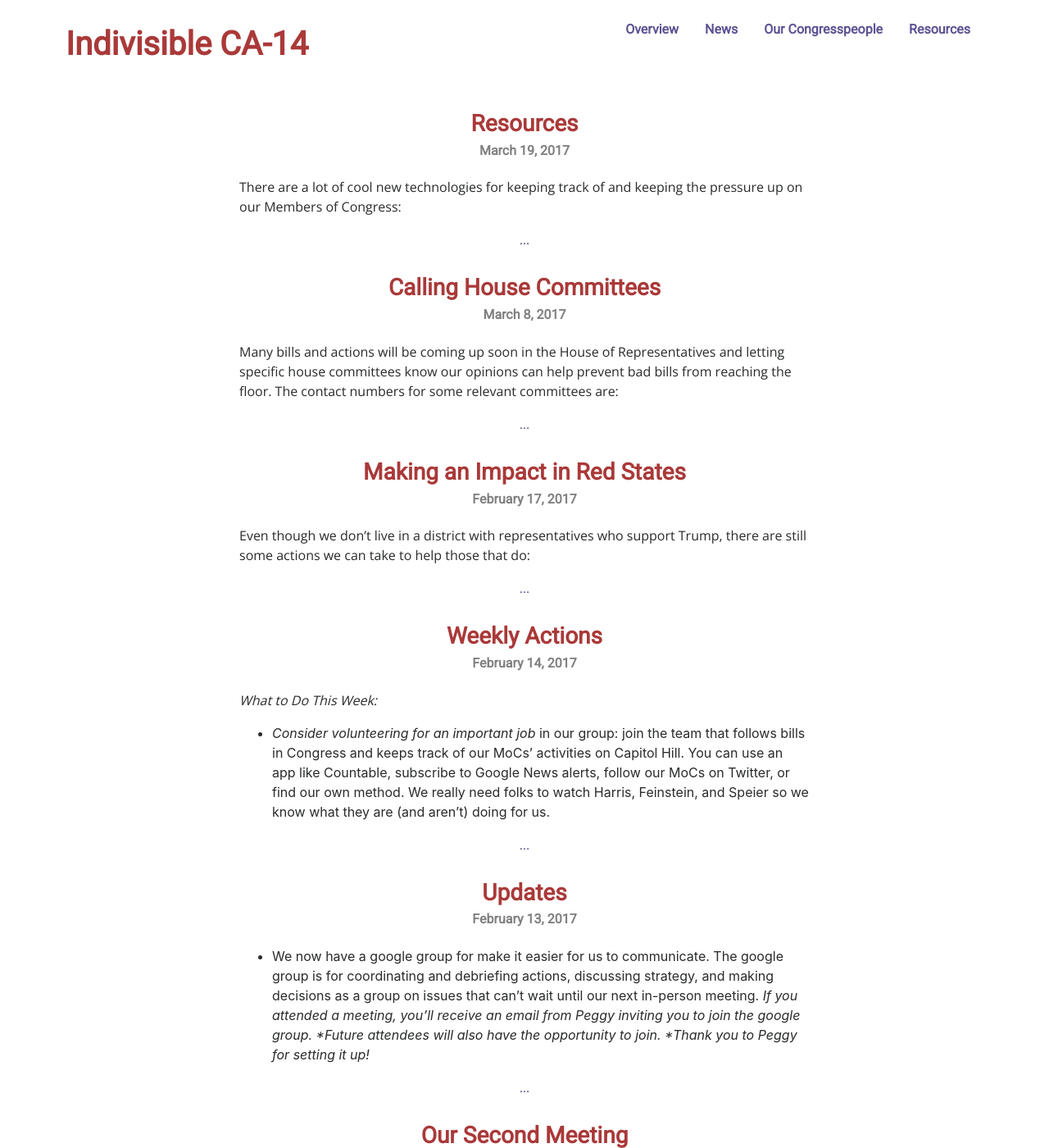
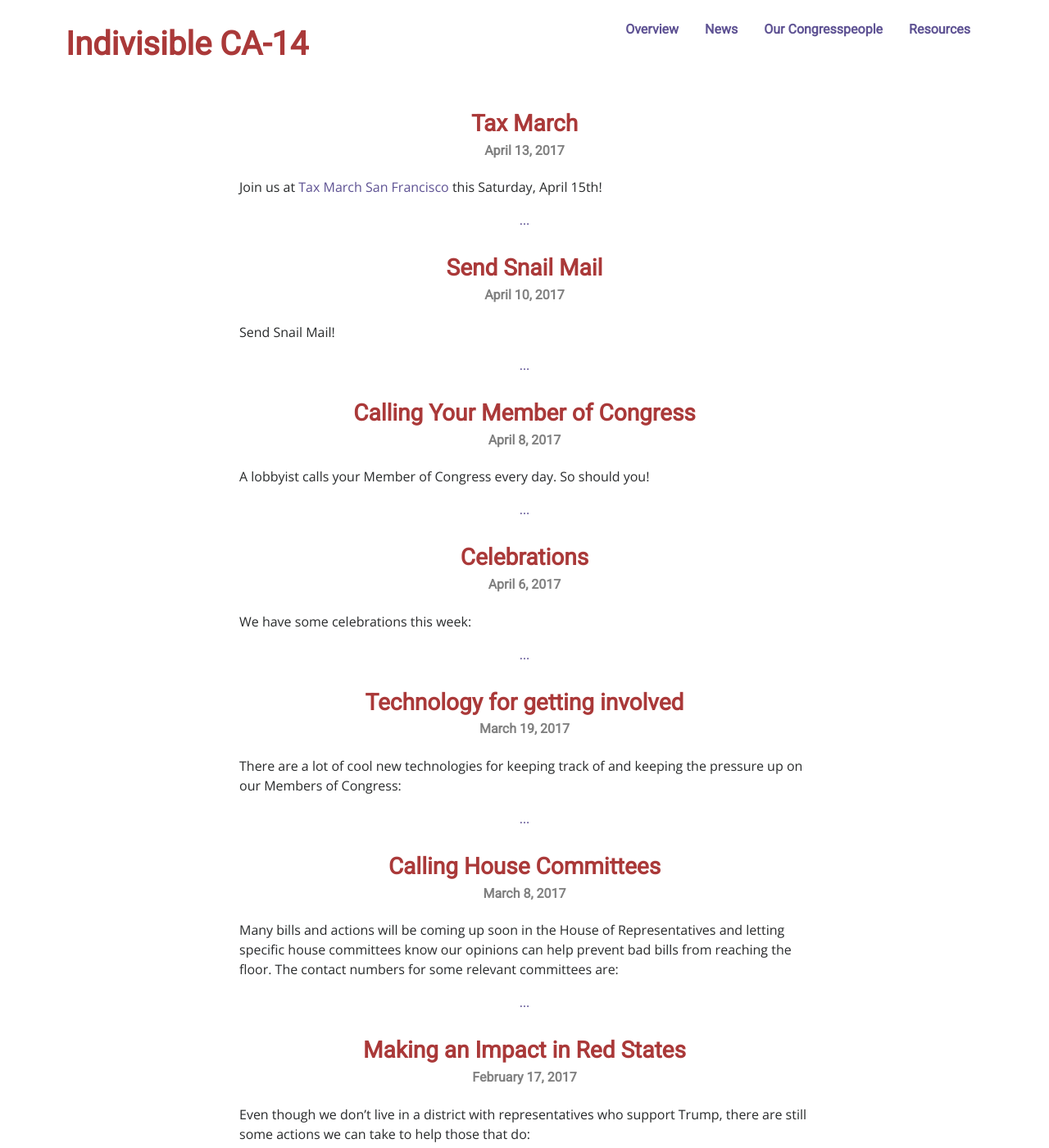
Before and after one commit to IndivisibleCA14/IndivisibleCA14.github.io, a Jekyll site: the page built from news.html, in a window 1280 px wide and 1400 px high. Shown: the whole window at 82% size. Built offline with Jekyll 4.4.1, drawn with Linux system fonts in a browser that asks for light colours; nearby versions of some CDN libraries; some of the changed lines change nothing that is shown.

Commit message:
Get caught up on posts

```diff
--- a/_posts/2017-03-19-resources.md
+++ b/_posts/2017-03-19-resources.md
@@ -1,3 +1,9 @@
+---
+layout: post
+title: Technology for getting involved
+date: 2017-03-19 12:00:00 -0800
+categories: action
+---
 There are a lot of cool new technologies for keeping track of and keeping the pressure up on our Members of Congress:
 
  - How to set up a [google news alert for your Member of Congress](https://support.google.com/websearch/answer/4815696?hl=en)
--- /dev/null
+++ b/_posts/2017-04-06-victories.md
@@ -0,0 +1,13 @@
+---
+layout: post
+title: Celebrations
+---
+We have some celebrations this week:
+
+ 1. [SB 54](http://www.cnn.com/2017/04/04/politics/california-sanctuary-state-bill-sb-54) (make California a sanctuary state), [SB 6](http://www.latimes.com/politics/essential/la-pol-ca-essential-politics-updates-legislative-package-to-protect-1491268486-htmlstory.html) (provides legal counsel to immigrants facing deportation), & SB 31 (bars California from taking part in any future Muslim registry) **all passed** the California State Senate. They now head to the State Assembly; [find out who your Assembly member is](http://findyourrep.legislature.ca.gov/).
+
+ 2. This past Sunday, folks from our group met with Congresswoman Jackie Speier, along with representatives from two other Indivisible groups (Indivisible SF and Indivisible Coastside). **We thanked her for her advocacy on healthcare, and we asked her to take a stronger stand on issues that matter to us, especially climate change, civil rights, and hate crimes.**
+
+You all made this happen! **This meeting was the direct result of our members' efforts**: your emails and letters, your attendance at her town halls, and your calls to her office. We hope it will be the first of many such meetings!
+
+Also this past weekend, our group had a table at Jackie Speier's "Take Back America" activist resource fair. Here are some photos!
--- /dev/null
+++ b/_posts/2017-04-08-call-congress.md
@@ -0,0 +1,10 @@
+---
+layout: post
+title: Calling Your Member of Congress
+categories: action
+---
+A lobbyist calls your Member of Congress every day. So should you!
+
+  1. Call Kamala Harris: She just co-sponsored Bernie Sanders' [bill to make college tuition-free](http://www.refinery29.com/2017/04/148467/bernie-sanders-free-college-senate-bill)! **Tell her we approve**, and ask her what bills she's planning to introduce next.
+  2. Call Dianne Feinstein: After weeks of pressure from folks who called her office, protested outside her events, and even held "empty chair" town halls without her, **she has finally promised to hold *two* town halls**! There will be one in Northern California and one in Southern California during the upcoming recess; stay tuned for dates. **Give her a call to thank her.** Or, email her instead. DiFi counts emails and calls equally.
+  3. Call Jackie Speier: Her office doesn't do a great job of publicizing her events, so **ask her what she's planning for recess**! It starts this weekend.
--- /dev/null
+++ b/_posts/2017-04-10-send-snail-mail.md
@@ -0,0 +1,12 @@
+---
+layout: post
+title: Send Snail Mail
+date: 2017-04-10 12:00:00 -0800
+categories: action
+---
+Send Snail Mail!
+
+    - Thank Rep. Walter Jones (R-NC) for [publicly supporting](http://thehill.com/homenews/house/326184-first-gop-lawmaker-calls-for-nunes-to-recuse-himself) Nunes’ recusal. Address: Rep. Walter Jones, 2333 Rayburn HOB, Washington, DC 20515
+    - Thank ExxonMobil for encouraging the US to [stay in the Paris Agreement](http://www.vanityfair.com/news/2017/03/even-exxonmobil-is-begging-trump-to-show-the-environment-mercy). Address: ExxonMobil Corporate Headquarters, 5959 Las Colinas Boulevard, Irving, TX, 75039-2298
+    - Thank Rep Bill Pascrell (D-NJ) for [filing a resolution of inquiry](http://www.rollcall.com/news/politics/trump-tax-returns-kevin-brady) to release 45’s tax returns. Address: 367 Valley Brook Ave, Lyndhurst, NJ 07071
+    - Thank Sen. Lisa Murkowski (R-AK) for putting women above politics by supporting clinics with Title X funding. Address: Sen Murkowski, 510 L Street, Suite 600, Anchorage, AK 99501
--- /dev/null
+++ b/_posts/2017-04-13-tax-march.md
@@ -0,0 +1,9 @@
+---
+layout: post
+title: Tax March
+date: 2017-04-13 12:00:00 -0800
+categories: event
+---
+Join us at [Tax March San Francisco](https://www.taxmarchsf.org/) this Saturday, April 15th!
+
+We’ll join [movements across the country](http://taxmarch.org/local-marches/) and peacefully march to demand that Donald Trump release ten years of his most recent tax returns to ensure that he is not [compromised by conflicts of interest](https://www.youtube.com/watch?v=VCgkqwXHXYk)--either foreign or domestic--and that he complies with the safeguards set forth in the Constitution.
```
